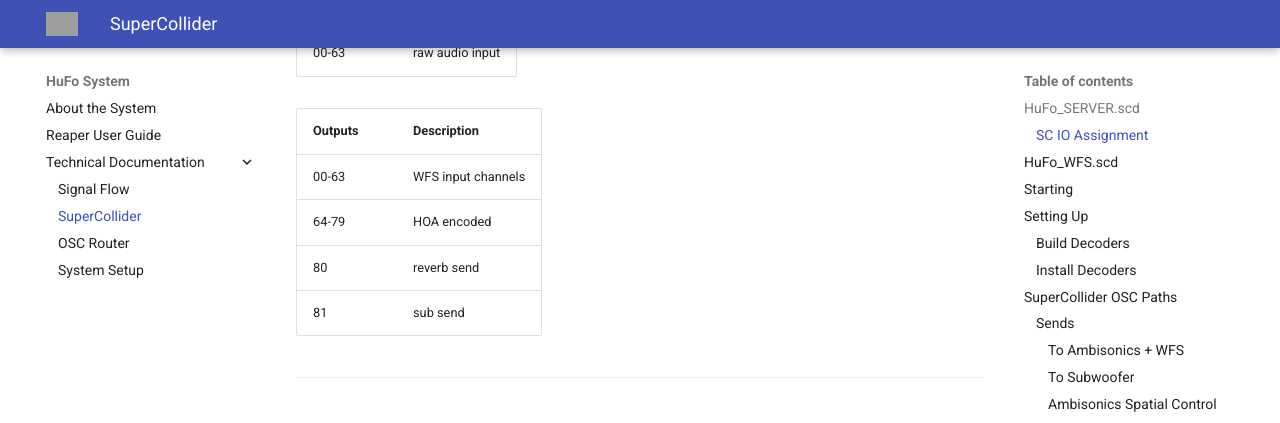
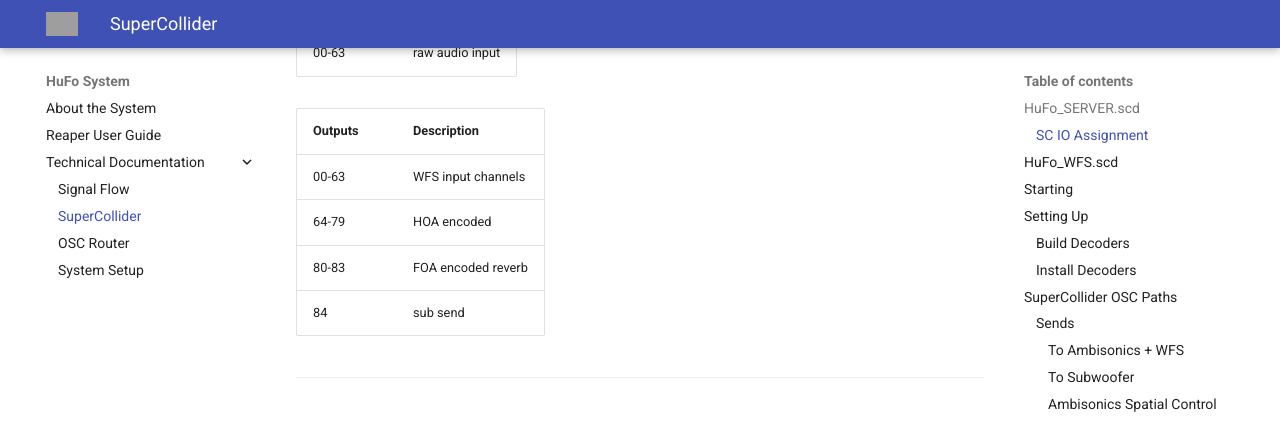
Before and after one commit to tu-studio/seamless-docs, an MkDocs documentation site: the page built from Documentation/docs/supercollider.md, in a window 1280 px wide and 900 px high, scrolled down 508 px. Shown: the top 423 px of the window. Built offline with MkDocs 1.6.1 and Material for MkDocs 9.7.7, drawn with Linux system fonts in a browser that asks for light colours; grey boxes are pictures that could not be loaded.

Commit message:
Reverb works in local test setting!

```diff
--- a/Documentation/docs/supercollider.md
+++ b/Documentation/docs/supercollider.md
@@ -21,8 +21,8 @@
 ---     | ---
 00-63   | WFS input channels
 64-79   | HOA encoded
-80      | reverb send
-81      | sub send
+80-83   | FOA encoded reverb
+84      | sub send
 
 ----
 
```
